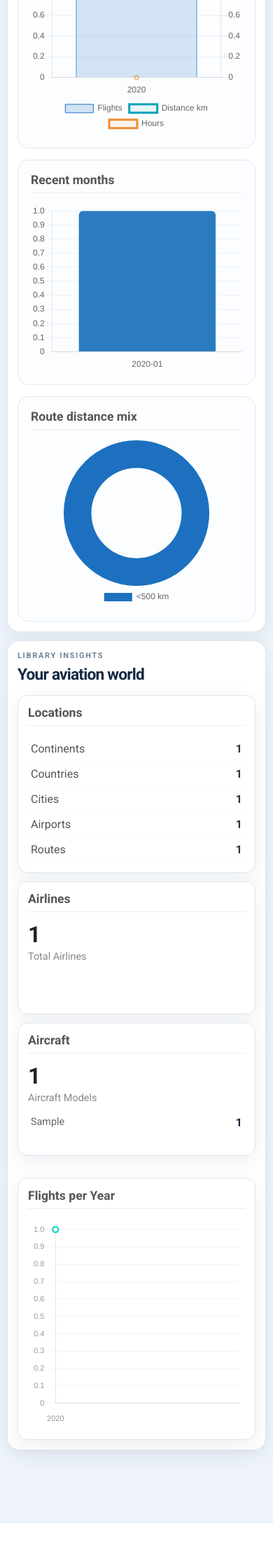
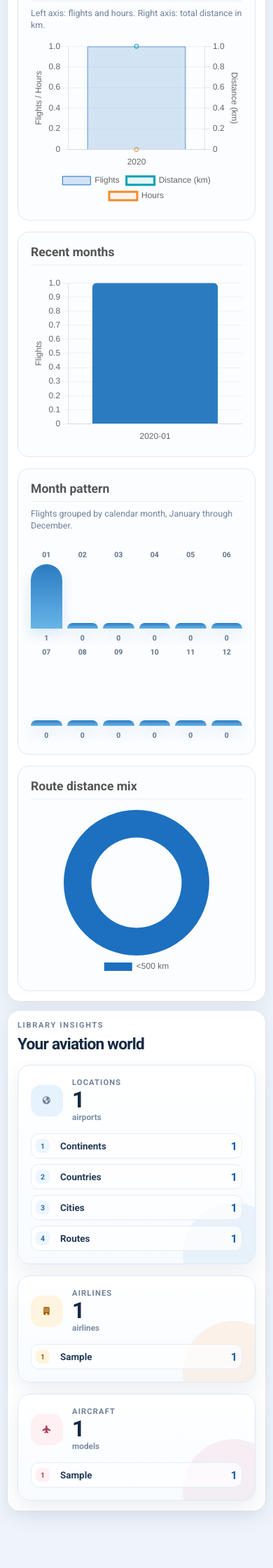
Before and after one commit to Yongxue-Chen/everfly, a Flask app: page / in a window 390 px wide. Shown: the part 1512-3752 px from the top of the page at 70% size. Before the commit the page ends 3688 px from the top, so only its background shows below. Run offline with Flask 3, Linux system fonts and the light colour scheme; the visitor is signed in with stand-in values (Sample User, id 1); tables that the repository leaves empty hold one stand-in row (values such as "Sample post"); parts of the project's set-up code (start-up, migrations or seed data) failed here and were passed over; some libraries are stand-ins or nearby versions.

Commit message:
Polish journey insight dashboard

```diff
--- a/static/css/style.css
+++ b/static/css/style.css
@@ -1616,3 +1616,224 @@ tr:hover { background: #f5f9ff; }
         justify-self: start;
     }
 }
+
+/* Journey polish pass */
+.journey-highlight-card {
+    align-items: center;
+    box-sizing: border-box;
+    min-height: 112px;
+    padding: 18px;
+}
+
+.journey-highlight-icon {
+    align-self: center;
+    box-sizing: border-box;
+    width: 44px;
+    height: 44px;
+    border-radius: 14px;
+    border: 1px solid rgba(43, 123, 193, .16);
+    box-shadow: inset 0 1px 0 rgba(255,255,255,.8), 0 8px 20px rgba(33, 100, 165, .08);
+}
+
+.journey-highlight-icon i {
+    line-height: 1;
+    font-size: 1rem;
+}
+
+.journey-chart-note {
+    margin: -6px 0 12px;
+    color: #6f8299;
+    font-size: .78rem;
+    line-height: 1.35;
+}
+
+.month-of-year-grid {
+    display: grid;
+    grid-template-columns: repeat(12, minmax(0, 1fr));
+    gap: 7px;
+    align-items: end;
+    min-height: 220px;
+    padding: 14px 0 2px;
+}
+
+.month-of-year-item {
+    min-width: 0;
+    display: grid;
+    grid-template-rows: auto 1fr auto;
+    gap: 7px;
+    height: 190px;
+    text-align: center;
+}
+
+.month-of-year-item span,
+.month-of-year-item strong {
+    color: #61738a;
+    font-size: .66rem;
+    font-weight: 800;
+}
+
+.month-of-year-item i {
+    align-self: end;
+    display: block;
+    min-height: 8px;
+    height: var(--month-level);
+    border-radius: 999px 999px 5px 5px;
+    background: linear-gradient(180deg, #2b7bc1, #68b4e8);
+    box-shadow: 0 8px 18px rgba(43, 123, 193, .16);
+}
+
+.journey-insights .stats-container {
+    gap: 16px;
+}
+
+.aviation-world-card {
+    position: relative;
+    min-width: 0;
+    overflow: hidden;
+    padding: 18px;
+    border: 1px solid #dfe8f2;
+    border-radius: 18px;
+    background: linear-gradient(180deg, #ffffff, #f7fbff);
+    box-shadow: 0 12px 30px rgba(25, 55, 95, .08);
+    cursor: pointer;
+    transition: transform .18s ease, box-shadow .18s ease, border-color .18s ease;
+}
+
+.aviation-world-card::after {
+    content: '';
+    position: absolute;
+    inset: auto -42px -58px auto;
+    width: 145px;
+    height: 145px;
+    border-radius: 50%;
+    background: rgba(43, 123, 193, .08);
+    pointer-events: none;
+}
+
+.aviation-world-card:hover {
+    transform: translateY(-2px);
+    border-color: #aac8e7;
+    box-shadow: 0 18px 42px rgba(25, 55, 95, .13);
+}
+
+.aviation-world-topline {
+    position: relative;
+    z-index: 1;
+    display: flex;
+    gap: 13px;
+    align-items: center;
+    margin-bottom: 16px;
+}
+
+.aviation-world-icon {
+    width: 46px;
+    height: 46px;
+    border-radius: 15px;
+    display: inline-flex;
+    align-items: center;
+    justify-content: center;
+    color: #0b5faa;
+    background: #e7f2ff;
+    box-shadow: inset 0 1px 0 rgba(255,255,255,.8);
+    flex: 0 0 auto;
+}
+
+.aviation-world-topline div {
+    min-width: 0;
+    display: grid;
+    gap: 2px;
+}
+
+.aviation-world-topline span {
+    color: #6f8299;
+    font-size: .7rem;
+    font-weight: 900;
+    letter-spacing: .1em;
+    text-transform: uppercase;
+}
+
+.aviation-world-topline strong {
+    color: #142943;
+    font-size: 2rem;
+    line-height: 1;
+    letter-spacing: -.045em;
+}
+
+.aviation-world-topline small {
+    color: #7b8ea5;
+    font-size: .74rem;
+    font-weight: 700;
+}
+
+.aviation-world-ranks {
+    position: relative;
+    z-index: 1;
+    display: grid;
+    gap: 8px;
+}
+
+.aviation-world-rank {
+    min-width: 0;
+    display: grid;
+    grid-template-columns: 26px minmax(0, 1fr) auto;
+    align-items: center;
+    gap: 9px;
+    min-height: 36px;
+    border: 1px solid #e5edf6;
+    border-radius: 11px;
+    background: rgba(255,255,255,.74);
+    color: inherit;
+    font: inherit;
+    text-align: left;
+}
+
+.aviation-world-rank span {
+    width: 20px;
+    height: 20px;
+    border-radius: 7px;
+    display: inline-flex;
+    align-items: center;
+    justify-content: center;
+    background: #edf5ff;
+    color: #2b6da8;
+    font-size: .66rem;
+    font-weight: 900;
+}
+
+.aviation-world-rank strong {
+    min-width: 0;
+    overflow: hidden;
+    text-overflow: ellipsis;
+    white-space: nowrap;
+    color: #233b58;
+    font-size: .84rem;
+}
+
+.aviation-world-rank em {
+    color: #0b5faa;
+    font-style: normal;
+    font-weight: 900;
+}
+
+.aviation-world-empty {
+    color: #7b8ea5;
+    font-size: .84rem;
+}
+
+.aviation-world-amber .aviation-world-icon,
+.aviation-world-amber .aviation-world-rank span { background: #fff4df; color: #a35d00; }
+.aviation-world-amber::after { background: rgba(239, 139, 44, .1); }
+.aviation-world-rose .aviation-world-icon,
+.aviation-world-rose .aviation-world-rank span { background: #fff0f4; color: #ad4262; }
+.aviation-world-rose::after { background: rgba(200, 108, 143, .1); }
+
+@media (max-width: 768px) {
+    .month-of-year-grid {
+        grid-template-columns: repeat(6, minmax(0, 1fr));
+        min-height: 180px;
+    }
+
+    .month-of-year-item {
+        height: 132px;
+    }
+}
--- a/static/js/app.js
+++ b/static/js/app.js
@@ -2034,14 +2034,32 @@ function renderJourneyChart(key, config) {
     State.journeyCharts[key] = new Chart(canvas.getContext('2d'), config);
 }
 
+function renderMonthOfYearStats(monthRows) {
+    const totals = Array.from({ length: 12 }, (_, index) => ({ month: index + 1, count: 0 }));
+    (monthRows || []).forEach(row => {
+        const month = Number(String(row.month || '').slice(5, 7));
+        if (month >= 1 && month <= 12) totals[month - 1].count += Number(row.count || 0);
+    });
+    const max = Math.max(...totals.map(row => row.count), 1);
+    return `<div class="month-of-year-grid">${totals.map(row => `
+        <div class="month-of-year-item" title="${row.count} flights in month ${row.month}">
+            <span>${String(row.month).padStart(2, '0')}</span>
+            <i style="--month-level:${Math.max(8, Math.round((row.count / max) * 100))}%"></i>
+            <strong>${row.count}</strong>
+        </div>
+    `).join('')}</div>`;
+}
+
 function renderJourneyTrends(stats) {
     const container = document.getElementById('journey-trends');
     if (!container) return;
-    const months = (stats.flights_by_month || []).slice(-18);
+    const months = stats.flights_by_month || [];
+    const recentMonths = months.slice(-18);
     const buckets = stats.distributions?.route_distance_buckets || [];
     container.innerHTML = `
-        <article class="journey-chart-card journey-chart-wide"><div class="stats-header">Yearly rhythm</div><div class="journey-chart-box"><canvas id="yearComboChart"></canvas></div></article>
+        <article class="journey-chart-card journey-chart-wide"><div class="stats-header">Yearly rhythm</div><p class="journey-chart-note">Left axis: flights and hours. Right axis: total distance in km.</p><div class="journey-chart-box"><canvas id="yearComboChart"></canvas></div></article>
         <article class="journey-chart-card"><div class="stats-header">Recent months</div><div class="journey-chart-box"><canvas id="monthlyChart"></canvas></div></article>
+        <article class="journey-chart-card"><div class="stats-header">Month pattern</div><p class="journey-chart-note">Flights grouped by calendar month, January through December.</p>${renderMonthOfYearStats(months)}</article>
         <article class="journey-chart-card"><div class="stats-header">Route distance mix</div><div class="journey-chart-box"><canvas id="distanceBucketChart"></canvas></div></article>
     `;
     const years = Array.from(new Set([
@@ -2059,16 +2077,26 @@ function renderJourneyTrends(stats) {
             labels: years,
             datasets: [
                 { type: 'bar', label: 'Flights', data: years.map(y => flightMap[y] || 0), backgroundColor: 'rgba(28, 112, 191, .18)', borderColor: '#1c70bf', borderWidth: 1, yAxisID: 'y' },
-                { type: 'line', label: 'Distance km', data: years.map(y => distanceMap[y] || 0), borderColor: '#00a0b5', backgroundColor: 'rgba(0,160,181,.08)', tension: .35, pointRadius: 3, yAxisID: 'y1' },
+                { type: 'line', label: 'Distance (km)', data: years.map(y => distanceMap[y] || 0), borderColor: '#00a0b5', backgroundColor: 'rgba(0,160,181,.08)', tension: .35, pointRadius: 3, yAxisID: 'y1' },
                 { type: 'line', label: 'Hours', data: years.map(y => Math.round((durationMap[y] || 0) / 60)), borderColor: '#ef8b2c', backgroundColor: 'rgba(239,139,44,.08)', tension: .35, pointRadius: 3, yAxisID: 'y' }
             ]
         },
-        options: { responsive: true, maintainAspectRatio: false, plugins: { legend: { position: 'bottom' } }, scales: { y: { beginAtZero: true, grid: { color: '#eef3f8' } }, y1: { beginAtZero: true, position: 'right', grid: { drawOnChartArea: false } }, x: { grid: { display: false } } } }
+        options: {
+            responsive: true,
+            maintainAspectRatio: false,
+            interaction: { mode: 'index', intersect: false },
+            plugins: { legend: { position: 'bottom' } },
+            scales: {
+                y: { beginAtZero: true, title: { display: true, text: 'Flights / Hours' }, grid: { color: '#eef3f8' } },
+                y1: { beginAtZero: true, position: 'right', title: { display: true, text: 'Distance (km)' }, grid: { drawOnChartArea: false } },
+                x: { grid: { display: false } }
+            }
+        }
     });
     renderJourneyChart('monthlyChart', {
         type: 'bar',
-        data: { labels: months.map(d => d.month), datasets: [{ label: 'Flights', data: months.map(d => d.count), backgroundColor: '#2b7bc1', borderRadius: 6 }] },
-        options: { responsive: true, maintainAspectRatio: false, plugins: { legend: { display: false } }, scales: { y: { beginAtZero: true, grid: { color: '#eef3f8' } }, x: { grid: { display: false } } } }
+        data: { labels: recentMonths.map(d => d.month), datasets: [{ label: 'Flights', data: recentMonths.map(d => d.count), backgroundColor: '#2b7bc1', borderRadius: 6 }] },
+        options: { responsive: true, maintainAspectRatio: false, plugins: { legend: { display: false } }, scales: { y: { beginAtZero: true, title: { display: true, text: 'Flights' }, grid: { color: '#eef3f8' } }, x: { grid: { display: false } } } }
     });
     renderJourneyChart('distanceBucketChart', {
         type: 'doughnut',
@@ -2112,183 +2140,76 @@ const renderStatsDashboard = (stats, container) => {
     if (!container) return;
     container.innerHTML = '';
 
-    // Card 1: Locations
-    const locCard = document.createElement('div');
-    locCard.className = 'stats-card card-teal';
-    locCard.innerHTML = `<div class="stats-header">Locations</div>`;
-    const locList = document.createElement('div');
-    const addLocItem = (label, count, key, title) => {
-        const row = document.createElement('div');
-        row.style.display = 'flex'; row.style.justifyContent = 'space-between'; row.style.padding = '8px 0'; row.style.borderBottom = '1px solid #f9f9f9';
-
-        row.innerHTML = `<span style="color:#555">${label}</span><strong style="color:#333">${count !== undefined ? count : 0}</strong>`;
-        if (key && stats.top[key]) {
-            row.style.cursor = 'pointer';
-            row.style.padding = '8px 4px';
-            row.style.borderRadius = '4px';
-            row.onmouseenter = () => row.style.background = '#f0f0f0';
-            row.onmouseleave = () => row.style.background = 'transparent';
-            row.onclick = (e) => { e.stopPropagation(); showStatsModal(title, stats.top[key]); };
-        }
-        locList.appendChild(row);
+    const makeRankRows = (items, emptyText = 'No data yet') => {
+        const rows = (items || []).slice(0, 4);
+        if (!rows.length) return `<div class="aviation-world-empty">${escapeHtml(emptyText)}</div>`;
+        return rows.map((item, index) => `
+            <button class="aviation-world-rank" onclick="event.stopPropagation();">
+                <span>${index + 1}</span>
+                <strong title="${escapeHtml(item.name || 'Unknown')}">${escapeHtml(item.name || 'Unknown')}</strong>
+                <em>${formatCompactNumber(item.count)}</em>
+            </button>
+        `).join('');
     };
-    addLocItem('Continents', stats.totals.continents, 'continents', 'Top Continents');
-    addLocItem('Countries', stats.totals.countries, 'countries', 'Top Countries');
-    addLocItem('Cities', stats.totals.cities, 'cities', 'Top Cities');
-    addLocItem('Airports', stats.totals.airports, 'airports', 'Top Airports');
-    addLocItem('Routes', stats.totals.routes, 'routes', 'Top Routes');
-    locCard.appendChild(locList);
-
-    // Card 2: Airlines
-    const majorAlliances = ['天合联盟', '星空联盟', '寰宇一家', 'SkyTeam', 'Star Alliance', 'Oneworld'];
-    const alCard = document.createElement('div');
-    alCard.className = 'stats-card card-orange';
-    alCard.innerHTML = `<div class="stats-header">Airlines</div><div class="stats-total">${stats.totals.airlines}</div><div class="stats-subtext">Total Airlines</div>`;
-
-    // Alliance Breakdown (Merged)
-    const alList = document.createElement('div');
-    alList.style.marginTop = '15px';
-
-    const groups = {
-        'SkyTeam (天合联盟)': ['SkyTeam', '天合联盟'],
-        'Star Alliance (星空联盟)': ['Star Alliance', '星空联盟'],
-        'Oneworld (寰宇一家)': ['Oneworld', '寰宇一家']
-    };
-    const counts = {
-        'SkyTeam (天合联盟)': 0,
-        'Star Alliance (星空联盟)': 0,
-        'Oneworld (寰宇一家)': 0
-    };
-
-    Object.entries(stats.breakdowns.alliance || {}).forEach(([k, v]) => {
-        for (const [groupName, keywords] of Object.entries(groups)) {
-            if (keywords.some(kw => k.includes(kw))) {
-                counts[groupName] += v;
-                break;
-            }
-        }
-    });
-
-    Object.entries(counts)
-        .filter(([k, v]) => v > 0)
-        .sort((a, b) => b[1] - a[1])
-        .forEach(([k, v]) => {
-            const d = document.createElement('div');
-            d.style.display = 'flex'; d.style.justifyContent = 'space-between'; d.style.marginBottom = '6px';
-            d.style.cursor = 'pointer';
-            d.style.padding = '2px 4px'; d.style.borderRadius = '4px';
-            d.onmouseenter = () => d.style.background = '#f0f0f0';
-            d.onmouseleave = () => d.style.background = 'transparent';
-
-            d.innerHTML = `<span style="font-size:0.9rem; color:#666">${escapeHtml(k)}</span><b>${escapeHtml(v)}</b>`;
-            d.onclick = (e) => {
-                e.stopPropagation();
-                // Filter airlines by group keywords
-                const keywords = groups[k];
-                const filtered = stats.top.airlines.filter(a => keywords.some(kw => (a.extra || '').includes(kw)));
-                showStatsModal(k, filtered);
-            };
-            alList.appendChild(d);
-        });
-    alCard.appendChild(alList);
-    alCard.onclick = () => showStatsModal('Top Airlines', stats.top.airlines);
-
-    // Card 3: Aircraft
-    const acCard = document.createElement('div');
-    acCard.className = 'stats-card card-red';
-    acCard.innerHTML = `<div class="stats-header">Aircraft</div><div class="stats-total">${stats.totals.aircraft}</div><div class="stats-subtext">Aircraft Models</div>`;
-    const acList = document.createElement('div');
-    acList.style.marginTop = '15px';
-    const mfrs = Object.entries(stats.breakdowns.manufacturer || {}).sort((a, b) => b[1] - a[1]).slice(0, 5);
-    mfrs.forEach(([k, v]) => {
-        const d = document.createElement('div');
-        d.style.display = 'flex'; d.style.justifyContent = 'space-between'; d.style.marginBottom = '6px';
-        d.style.cursor = 'pointer';
-        d.style.padding = '2px 4px'; d.style.borderRadius = '4px';
-        d.onmouseenter = () => d.style.background = '#f0f0f0';
-        d.onmouseleave = () => d.style.background = 'transparent';
-
-        d.innerHTML = `<span style="font-size:0.9rem; color:#666">${escapeHtml(k)}</span><b>${escapeHtml(v)}</b>`;
-        d.onclick = (e) => {
-            e.stopPropagation();
-            // Filter aircraft by manufacturer (which is in 'extra')
-            const filtered = stats.top.aircraft.filter(a => a.extra === k);
-            showStatsModal(k + ' Models', filtered);
-        };
-        acList.appendChild(d);
-    });
-    acCard.appendChild(acList);
-    acCard.onclick = () => showStatsModal('Top Aircraft', stats.top.aircraft);
-
-    container.appendChild(locCard);
-    container.appendChild(alCard);
-    container.appendChild(acCard);
-
-    // --- Chart: Flights per Year ---
-    if (stats.flights_by_year && stats.flights_by_year.length > 0) {
-        const chartCard = document.createElement('div');
-        chartCard.className = 'stats-card';
-        // Force full width if in grid
-        chartCard.style.gridColumn = '1 / -1';
-        chartCard.style.marginTop = '20px';
-        chartCard.innerHTML = `
-            <div class="stats-header">Flights per Year</div>
-            <div style="height:300px; width:100%; position:relative;">
-                <canvas id="yearChart"></canvas>
+
+    const allianceRows = Object.entries(stats.breakdowns.alliance || {})
+        .map(([name, count]) => ({ name, count }))
+        .sort((a, b) => b.count - a.count);
+    const manufacturerRows = Object.entries(stats.breakdowns.manufacturer || {})
+        .map(([name, count]) => ({ name, count }))
+        .sort((a, b) => b.count - a.count);
+
+    const cards = [
+        {
+            title: 'Locations',
+            icon: 'fa-earth-americas',
+            total: stats.totals.airports,
+            unit: 'airports',
+            accent: 'teal',
+            rows: [
+                { name: 'Continents', count: stats.totals.continents },
+                { name: 'Countries', count: stats.totals.countries },
+                { name: 'Cities', count: stats.totals.cities },
+                { name: 'Routes', count: stats.totals.routes }
+            ],
+            modalTitle: 'Top Airports',
+            modalData: stats.top.airports
+        },
+        {
+            title: 'Airlines',
+            icon: 'fa-building',
+            total: stats.totals.airlines,
+            unit: 'airlines',
+            accent: 'amber',
+            rows: allianceRows.length ? allianceRows : stats.top.airlines,
+            modalTitle: 'Top Airlines',
+            modalData: stats.top.airlines
+        },
+        {
+            title: 'Aircraft',
+            icon: 'fa-plane-up',
+            total: stats.totals.aircraft,
+            unit: 'models',
+            accent: 'rose',
+            rows: manufacturerRows.length ? manufacturerRows : stats.top.aircraft,
+            modalTitle: 'Top Aircraft',
+            modalData: stats.top.aircraft
+        }
+    ];
+
+    cards.forEach(card => {
+        const el = document.createElement('article');
+        el.className = `aviation-world-card aviation-world-${card.accent}`;
+        el.onclick = () => showStatsModal(card.modalTitle, card.modalData);
+        el.innerHTML = `
+            <div class="aviation-world-topline">
+                <span class="aviation-world-icon"><i class="fa-solid ${card.icon}"></i></span>
+                <div><span>${escapeHtml(card.title)}</span><strong>${formatCompactNumber(card.total)}</strong><small>${escapeHtml(card.unit)}</small></div>
             </div>
+            <div class="aviation-world-ranks">${makeRankRows(card.rows)}</div>
         `;
-        container.appendChild(chartCard);
-
-        const ctx = chartCard.querySelector('#yearChart').getContext('2d');
-        // Destroy previous chart if exists?
-        // Render function re-clears container (line 1344: container.innerHTML = ''), so safe to new Chart.
-        new Chart(ctx, {
-            type: 'line',
-            data: {
-                labels: stats.flights_by_year.map(d => d.year),
-                datasets: [{
-                    label: 'Flights',
-                    data: stats.flights_by_year.map(d => d.count),
-                    borderColor: '#00cec9', // Teal accent
-                    backgroundColor: 'rgba(0, 206, 201, 0.1)',
-                    borderWidth: 2,
-                    tension: 0.3,
-                    fill: true,
-                    pointBackgroundColor: '#fff',
-                    pointBorderColor: '#00cec9',
-                    pointRadius: 4,
-                    pointHoverRadius: 6
-                }]
-            },
-            options: {
-                responsive: true,
-                maintainAspectRatio: false,
-                plugins: {
-                    legend: { display: false },
-                    tooltip: {
-                        backgroundColor: 'rgba(0,0,0,0.8)',
-                        padding: 10,
-                        cornerRadius: 4,
-                        displayColors: false,
-                        callbacks: {
-                            label: (ctx) => `${ctx.parsed.y} Flights`
-                        }
-                    }
-                },
-                scales: {
-                    y: {
-                        beginAtZero: true,
-                        grid: { borderDash: [4, 4], color: '#f5f5f5', drawBorder: false },
-                        ticks: { font: { size: 11 }, color: '#999', padding: 8 }
-                    },
-                    x: {
-                        grid: { display: false },
-                        ticks: { font: { size: 11 }, color: '#999', padding: 8 }
-                    }
-                }
-            }
-        });
-    }
+        container.appendChild(el);
+    });
 };
 
 const showStatsModal = (title, data) => {
```
Also changed, not shown: tests/test_journey_library_insights.py (+18 -0 lines).
